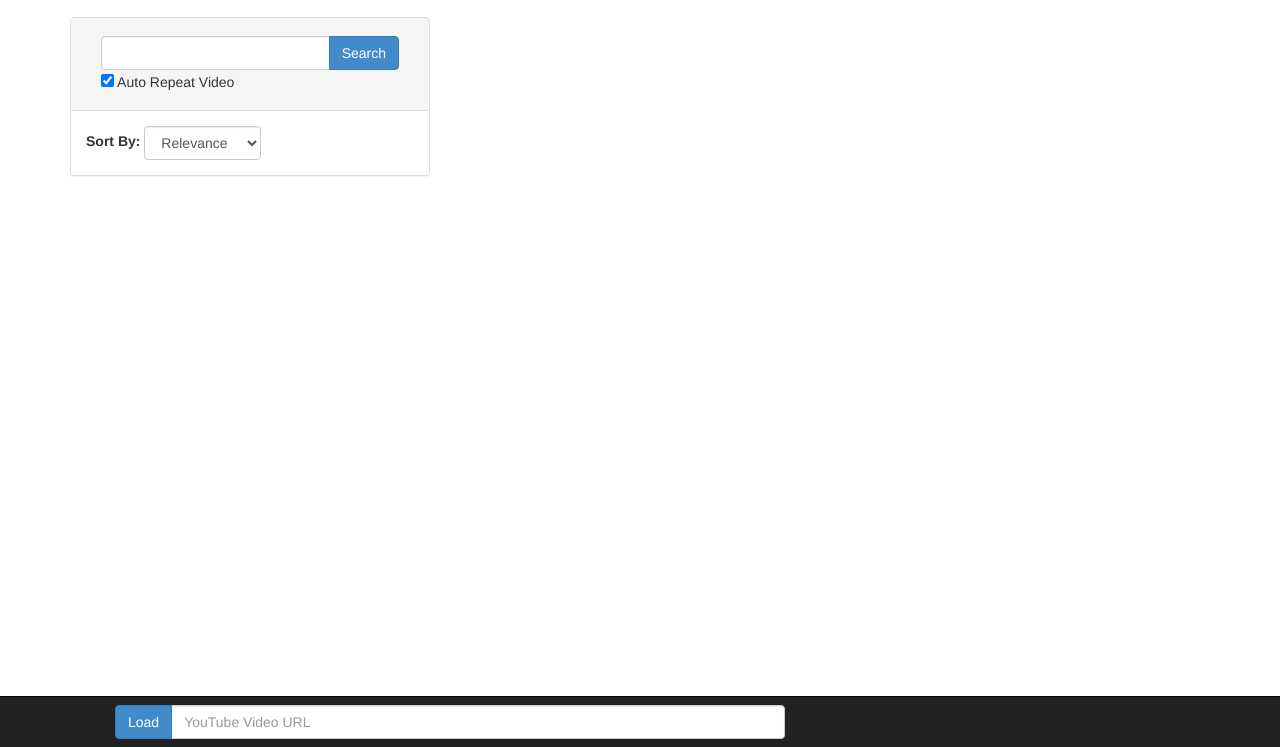
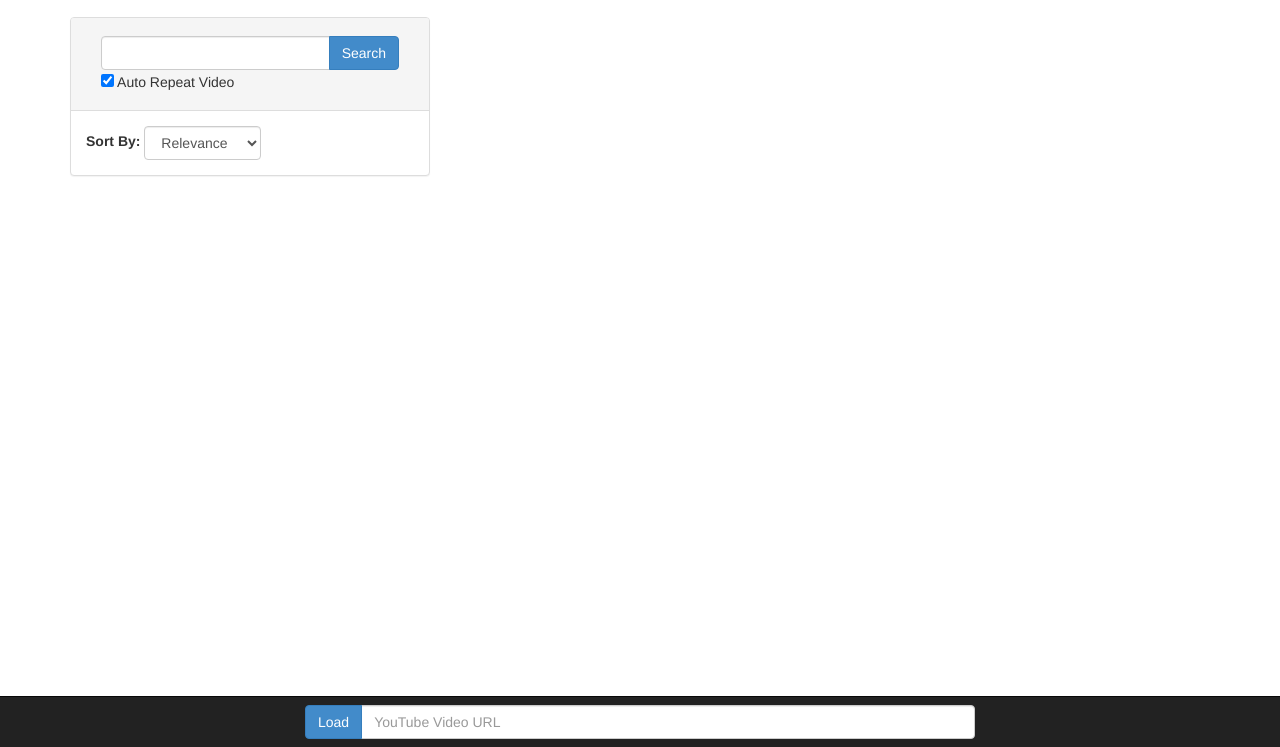
Before and after one commit to dev0x10/iutube, a website: page app/index.html in a window 1280 px wide. Shown: the part 53-800 px from the top of the page. Drawn offline with Linux system fonts and the light colour scheme.

Commit message:
centering video url input

```diff
--- a/app/views/main.html
+++ b/app/views/main.html
@@ -7,7 +7,7 @@
 </div>
 <div class = "navbar navbar-default navbar-fixed-bottom navbar-inverse">
     <div class = "container">
-        <div class="col-lg-8">
+        <div class="col-lg-8 col-lg-offset-2">
             <div class="col-md-12">
                 <div class="input-group navbar-form">
                     <span class="input-group-btn">
```
